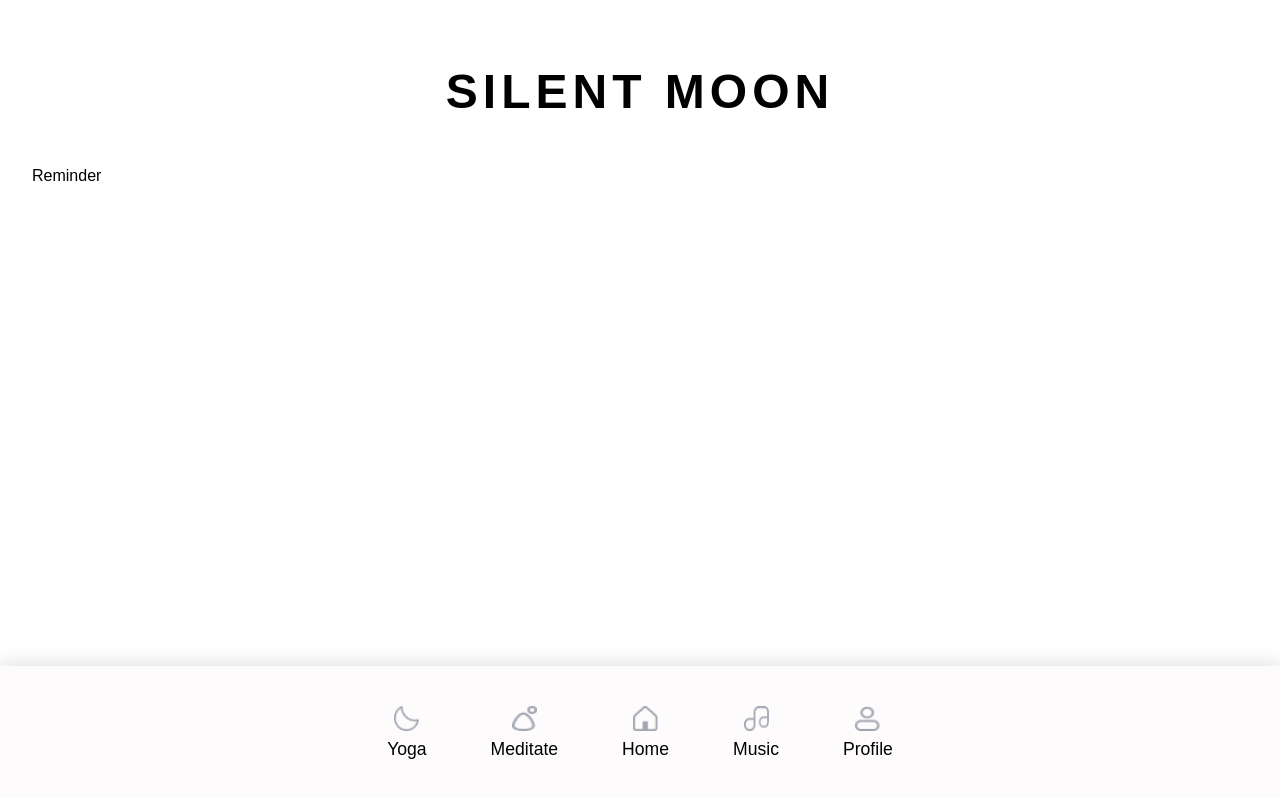
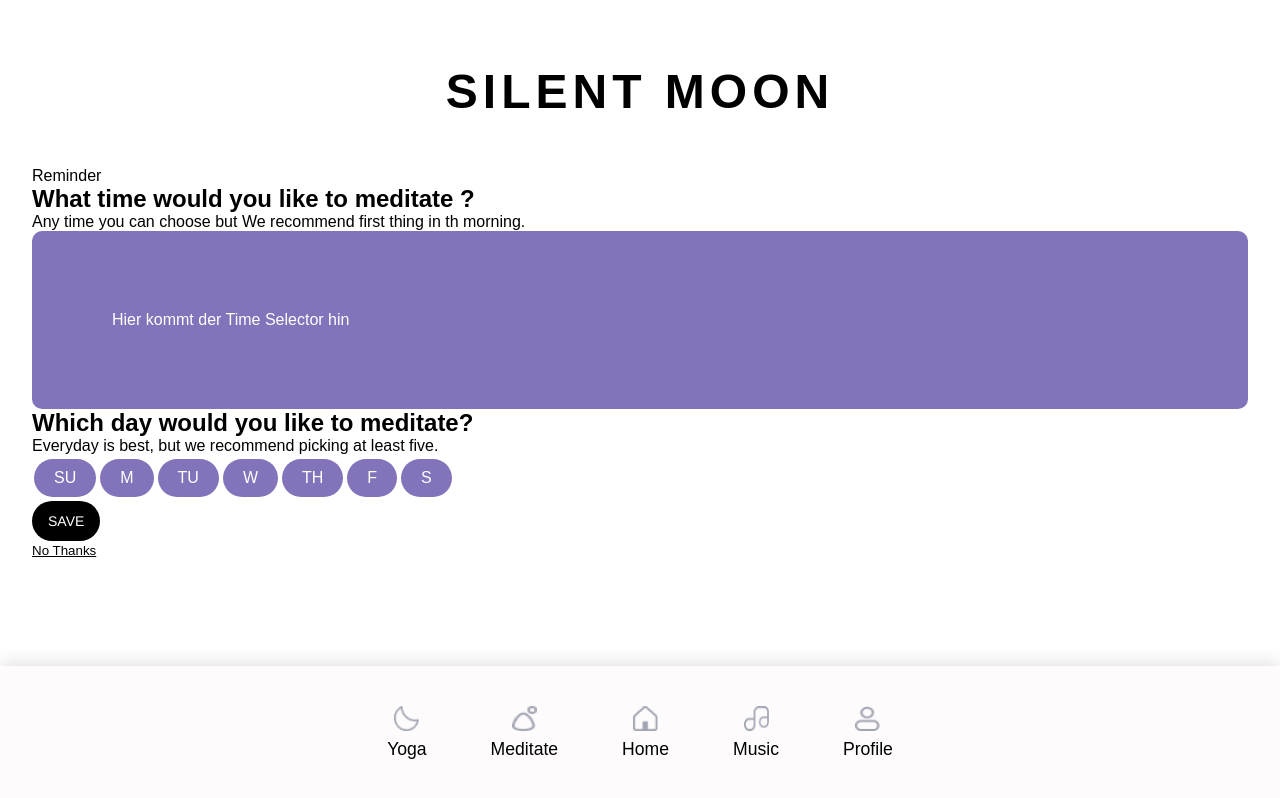
Before and after one commit to TOezdemir/Abschlussprojekt-Silent-Moon, a React (Vite) app: page /reminders in a window 1280 px wide. Built offline with nearby package versions, Linux system fonts and the light colour scheme.

Commit message:
css reminder

```diff
--- a/src/index.css
+++ b/src/index.css
@@ -44,6 +44,79 @@ body {
   background-color: #ffffff;
   overflow-y: auto;
   align-items: center;
+}
+
+.choose-time {
+  background-color: #8273ba;
+  border-radius: 10px;
+  color: white;
+  padding: 5em;
+}
+
+.choose-days button {
+  background-color: #8273ba;
+  color: white;
+  border: none;
+  border-radius: 100px;
+  padding: 10px 20px;
+  text-align: center;
+  text-decoration: none;
+  display: inline-block;
+  font-size: 16px;
+  margin: 4px 2px;
+  cursor: pointer;
+}
+
+.choose-days button:hover {
+  background-color: #cec1fb;
+}
+
+.btn-style {
+  background-color: #000000;
+  border-radius: 50px;
+  border-style: none;
+  box-sizing: border-box;
+  color: #ffffff;
+  cursor: pointer;
+  display: inline-block;
+  font-family: "Haas Grot Text R Web", "Helvetica Neue", Helvetica, Arial,
+    sans-serif;
+  font-size: 14px;
+  font-weight: 500;
+  height: 40px;
+  line-height: 20px;
+  list-style: none;
+  margin: 0;
+  outline: none;
+  padding: 10px 16px;
+  position: relative;
+  text-align: center;
+  text-decoration: none;
+  transition: color 100ms;
+  vertical-align: baseline;
+  user-select: none;
+  -webkit-user-select: none;
+  touch-action: manipulation;
+}
+
+.btn-style:hover,
+.btn-style:focus {
+  background-color: white;
+  color: black;
+  border: black solid 1px;
+}
+
+.no-thanks {
+  text-decoration: underline;
+  background: none;
+  border: none;
+  color: black;
+  cursor: pointer;
+}
+
+.no-thanks:hover {
+  text-decoration: blueviolet;
+  color: blueviolet;
 }
 
 /* Allgemeines Styling für die Navbar */
--- a/src/pages/HomePage.tsx
+++ b/src/pages/HomePage.tsx
@@ -1,3 +1,4 @@
+import { NavLink } from "react-router-dom";
 import Searchbar from "../components/Searchbar";
 
 export default function HomePage() {
@@ -20,6 +21,11 @@ export default function HomePage() {
           <p>Recomended Meditation for you</p>
           <div>Hier werden alle verfügbaren Meditations Videos gerendert</div>
         </section>
+        <section>
+          <li>
+            <NavLink to="/reminders">Test Link zur Reminder Site</NavLink>
+          </li>
+        </section>
       </div>
     </>
   );
--- a/src/pages/RemindersPage.tsx
+++ b/src/pages/RemindersPage.tsx
@@ -1,5 +1,33 @@
-export default function RemindersPage(){
-    return(
-        <div>Reminder</div>
-    )
+export default function RemindersPage() {
+  return (
+    <>
+      <div>Reminder</div>
+      <div>
+        <h2>What time would you like to meditate ?</h2>
+        <p>
+          Any time you can choose but We recommend first thing in th morning.
+        </p>
+      </div>
+      <div className="choose-time"> Hier kommt der Time Selector hin</div>
+      <div>
+        <h2>Which day would you like to meditate?</h2>
+        <p>Everyday is best, but we recommend picking at least five.</p>
+      </div>
+      <div className="choose-days">
+        <button>SU</button>
+        <button>M</button>
+        <button>TU</button>
+        <button>W</button>
+        <button>TH</button>
+        <button>F</button>
+        <button>S</button>
+      </div>
+      <div>
+        <button className="btn-style">SAVE</button>
+      </div>
+      <div>
+        <button className="no-thanks">No Thanks</button>
+      </div>
+    </>
+  );
 }
```
